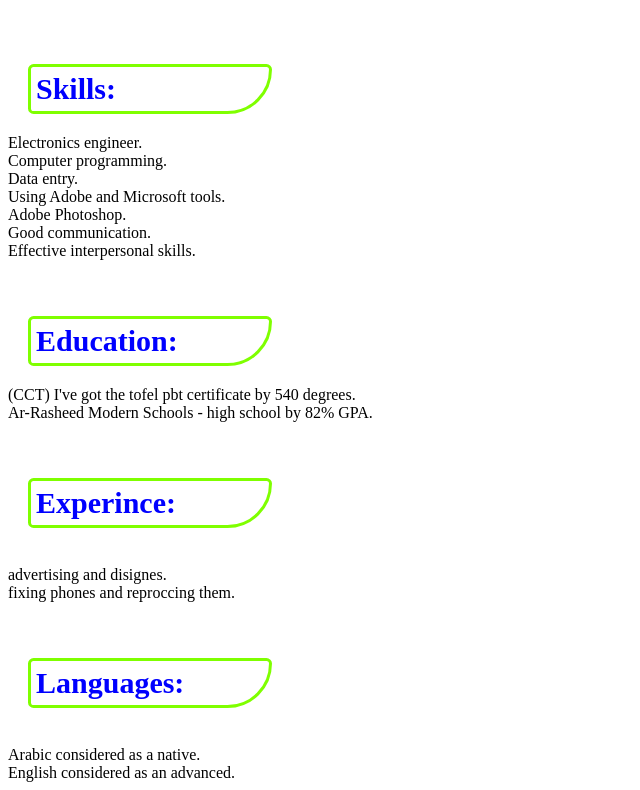
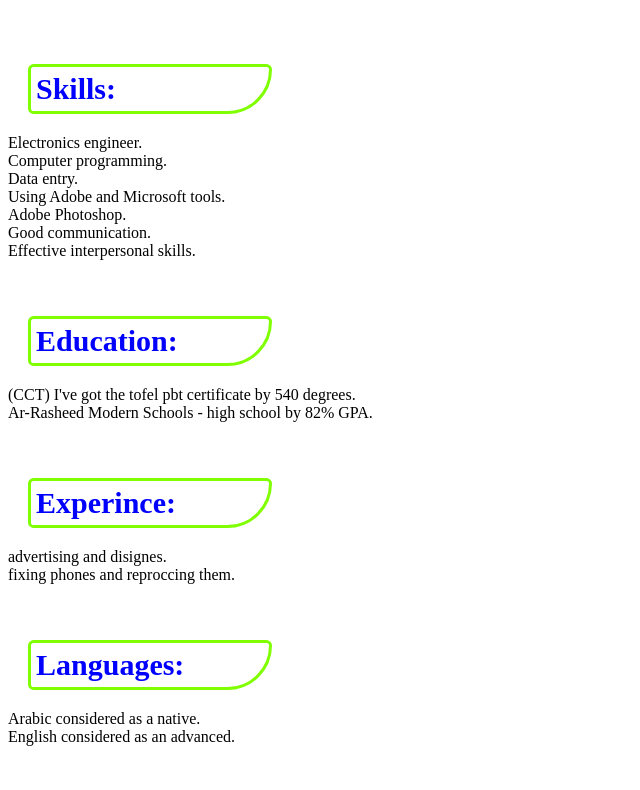
Before and after one commit to OMASAH/test, a plain HTML site: page index.html in a window 1280 px wide. Shown: the part 659-1449 px from the top of the page, without its empty margins (0-640 px from the left). After the commit the page ends 1413 px from the top, so only its background shows below. Drawn offline with Linux system fonts and the light colour scheme.

Commit message:
Update index.html

```diff
--- a/index.html
+++ b/index.html
@@ -50,12 +50,12 @@
     Ar-Rasheed Modern Schools - high school by 82% GPA. <br/>
 
     <br/> <br/>
-    <div class="skills"> <strong> Experince: </strong>  </div>  <br/>
+    <div class="skills"> <strong> Experince: </strong>  </div>
     advertising and disignes. <br/>
     fixing phones and reproccing them. <br/>
 
     <br/> <br/>
-    <div class="skills"> <strong>  Languages: </strong>  </div>  <br/>
+    <div class="skills"> <strong>  Languages: </strong>  </div>
     Arabic considered as a native. <br/>
     English considered as an advanced. <br/>
 
```
